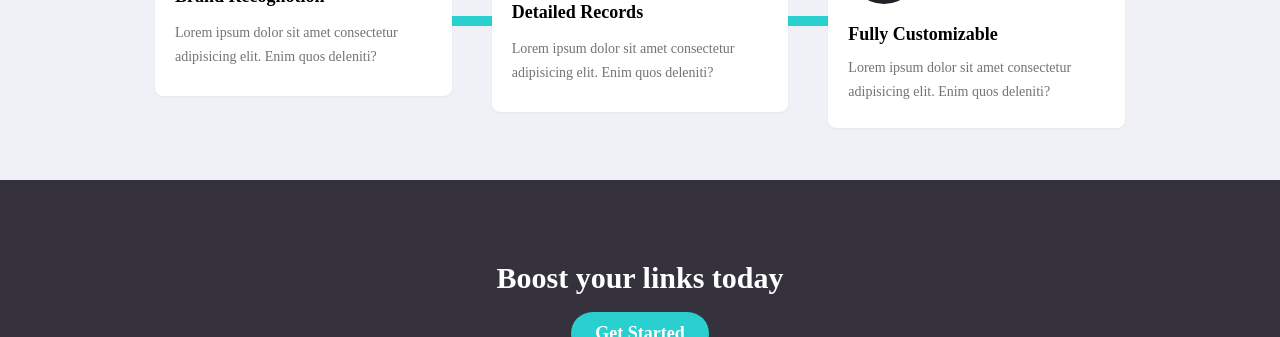
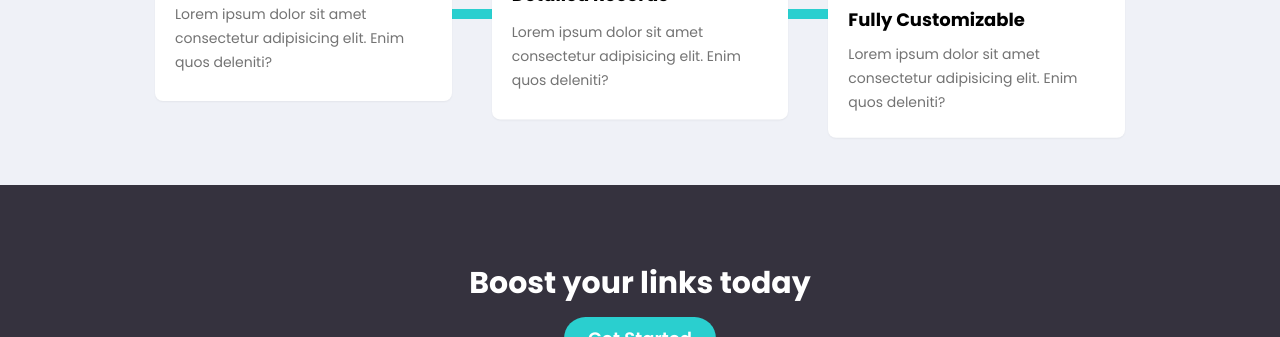
Before and after one commit to Ikuewumi/fmio-url-shortener, a website built with Vite: page index.html in a window 1280 px wide. Shown: the part 868-1205 px from the top of the page. Built offline with nearby package versions, Linux system fonts and the light colour scheme; files whose address does not match are found by name.

Commit message:
added import for external font

```diff
--- a/index.html
+++ b/index.html
@@ -4,6 +4,9 @@
     <meta charset="UTF-8" />
     <link rel="icon" type="image/svg+xml" href="/vite.svg" />
     <meta name="viewport" content="width=device-width, initial-scale=1.0" />
+    <link rel="preconnect" href="https://fonts.googleapis.com">
+    <link rel="preconnect" href="https://fonts.gstatic.com" crossorigin>
+    <link href="https://fonts.googleapis.com/css2?family=Poppins:ital,wght@0,200;0,400;0,600;0,700;1,200;1,400;1,700&display=swap" rel="stylesheet">
     <title>[FMIO] - Url Shortener</title>
   </head>
   <body class="font-['Poppins']">
```
